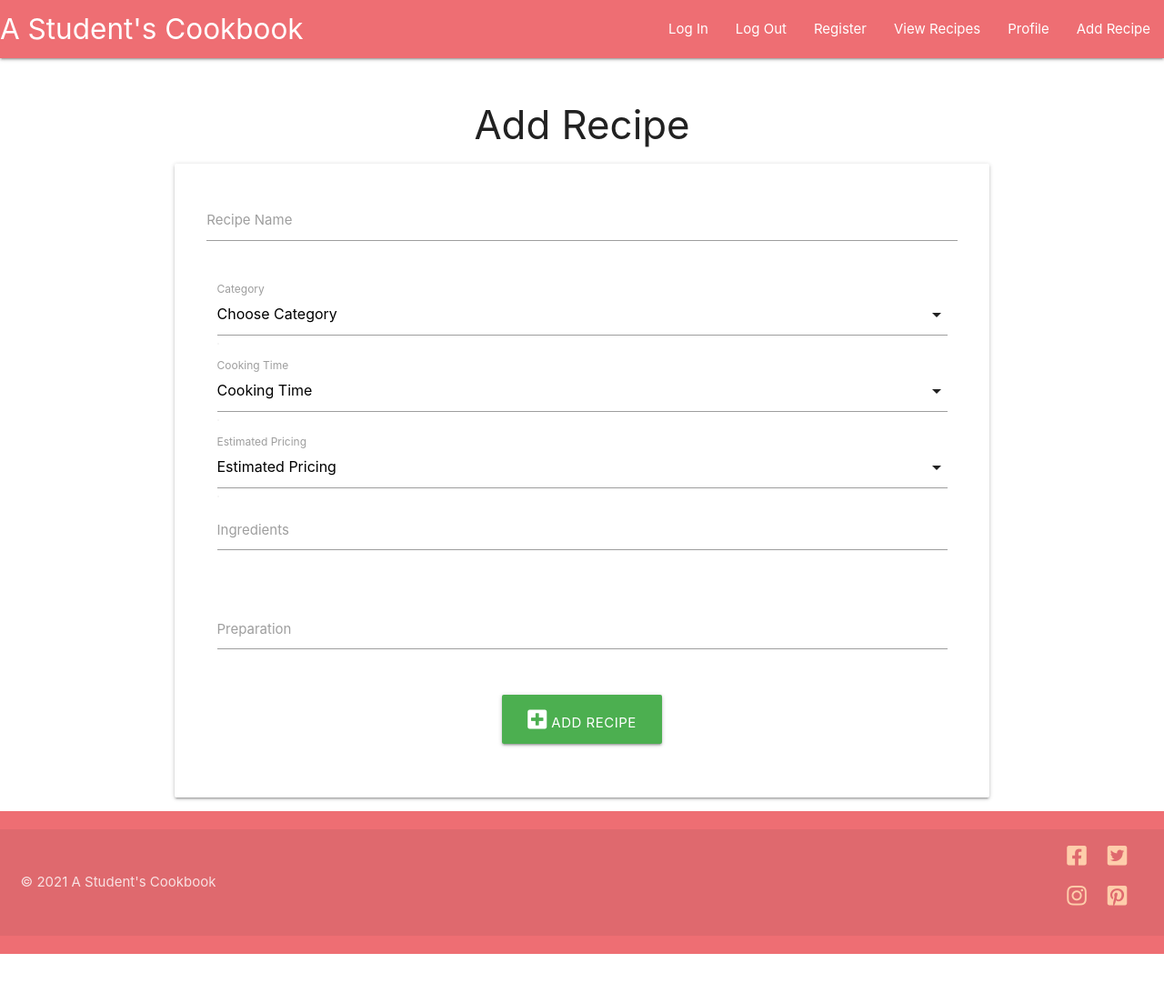
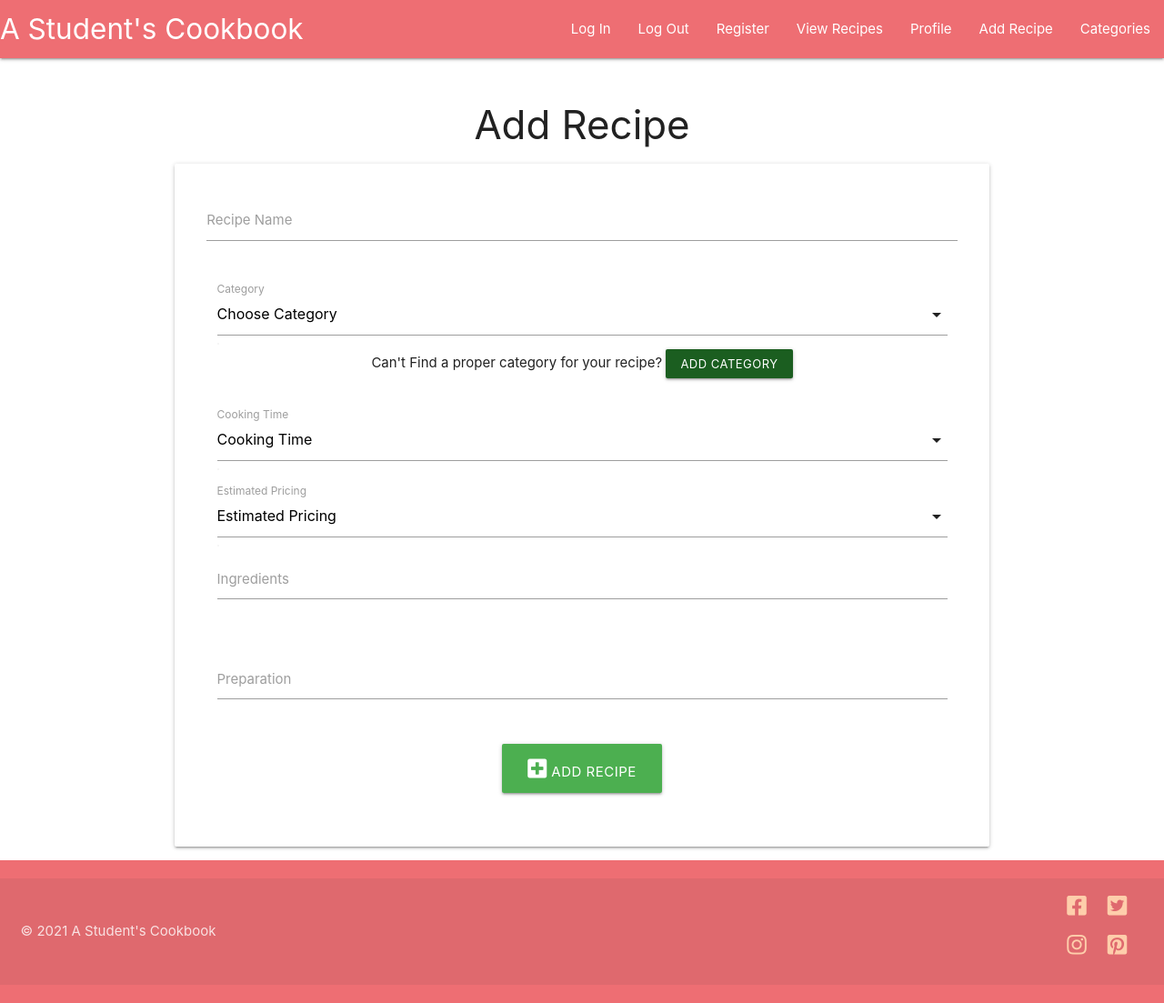
Before and after one commit to hddahdda/student_cookbook, a Flask app: page /add_recipe in a window 1280 px wide. Shown: the whole page at 91% size. Before the commit the page ends 1049 px from the top, so only its background shows below. Run offline with Flask 2, Linux system fonts and the light colour scheme; data that the repository does not hold is empty; some libraries are stand-ins or nearby versions.

Commit message:
linked to categories page in navbar

```diff
--- a/templates/add_recipe.html
+++ b/templates/add_recipe.html
@@ -21,6 +21,9 @@
           {% endfor %}
         </select>
         <label for="category_name">Category</label>
+        <div><p>Can't Find a proper category for your recipe?
+          <a class="waves-effect waves-light btn-small green darken-4">
+            Add Category</a></p></div>
       </div>
       <div class="input-field col s12">
         <select id="cooking_time" name="cooking_time"
--- a/templates/base.html
+++ b/templates/base.html
@@ -27,6 +27,7 @@
                     <li><a href="{{ url_for('recipes') }}">View Recipes</a></li>
                     <li><a href="{{ url_for('profile', username=session['user']) }}">Profile</a></li>
                     <li><a href="{{ url_for('add_recipe') }}">Add Recipe</a></li>
+                    <li><a href="{{ url_for('get_categories') }}">Categories</a></li>
               </ul>
             </div>
           </nav>
@@ -38,6 +39,7 @@
             <li><a href="{{ url_for('recipes') }}">View Recipes</a></li>
             <li><a href="{{ url_for('profile', username=session['user']) }}">Profile</a></li>
             <li><a href="{{ url_for('add_recipe') }}">Add Recipe</a></li>
+            <li><a href="{{ url_for('get_categories') }}">Categories</a></li>
           </ul>
     </header>
 
```
